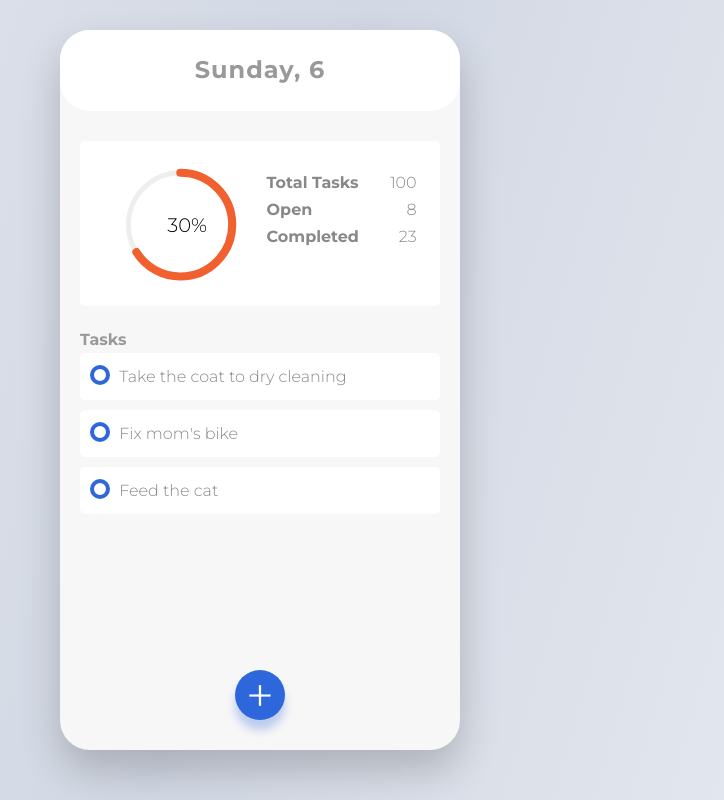
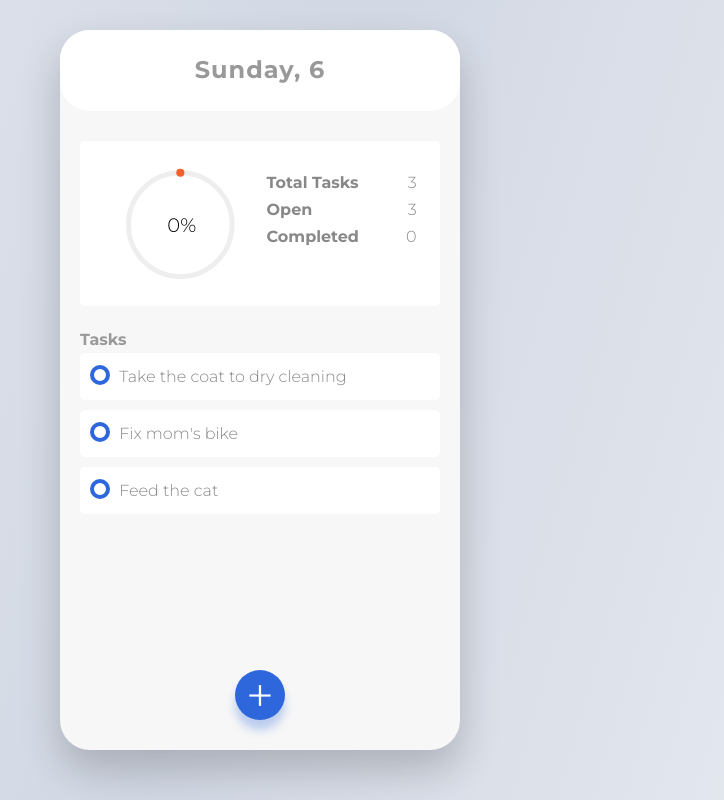
Before and after one commit to flyingwip/todos, a React (Create React App) app: page / in a window 1280 px wide. Shown: the whole page, without its empty margins (380-1104 px from the left). Built offline with nearby package versions, Linux system fonts and the light colour scheme.

Commit message:
add dynamic stats

```diff
--- a/src/components/App.js
+++ b/src/components/App.js
@@ -1,7 +1,7 @@
 import React from 'react'
 // import Footer from './Footer'
 import AddTodo from '../containers/AddTodo'
-import Summary from '../components/Summary'
+import SummaryLink from '../containers/SummaryLink'
 import VisibleTodoList from '../containers/VisibleTodoList'
 import PlusLink from '../containers/PlusLink'
 
@@ -14,7 +14,7 @@ const App = () => {
                 {today.toLocaleDateString('en-US', { weekday: 'long' })},{' '}
                 {today.getDate()}
             </h2>
-            <Summary />
+            <SummaryLink />
             <AddTodo />
             <VisibleTodoList />
             <PlusLink />
--- a/src/components/Summary.js
+++ b/src/components/Summary.js
@@ -1,27 +1,49 @@
 import React from 'react'
 
-const Summary = () => {
+const Summary = ({ todos }) => {
+    const completed = todos.filter((t) => t.completed).length
+    let percentage = 0
+    if (completed > 0) {
+        percentage = Math.round(
+            (todos.filter((t) => t.completed).length / todos.length) * 100
+        )
+    }
+    // console.log(percentage)
+    let blaat = `${percentage}, 100`
+
+    console.log(blaat)
+
+    // console.log(todos.length)
+    // console.log(todos.filter((t) => t.completed).length)
+
     return (
         <div className="summary">
             <div className="summary__container">
                 <div className="summary__col">
                     <div className="summary__graph">
-                        <svg viewBox="0 0 45 45" className="circular-chart">
+                        <svg
+                            viewBox="0 0 45 45"
+                            className="summary__circular-chart"
+                        >
                             <path
-                                className="circle-bg"
+                                className="summary__circle-bg"
                                 d="M18 2.0845
                                 a 15.9155 15.9155 0 0 1 0 31.831
                                  a 15.9155 15.9155 0 0 1 0 -31.831"
                             />
                             <path
-                                className="circle"
-                                strokeDasharray="66, 100"
+                                className="summary__circle"
+                                strokeDasharray={blaat}
                                 d="M18 2.0845
                                 a 15.9155 15.9155 0 0 1 0 31.831
                                 a 15.9155 15.9155 0 0 1 0 -31.831"
                             />
-                            <text x="14" y="20.35" className="percentage">
-                                30%
+                            <text
+                                x="14"
+                                y="20.35"
+                                className="summary__percentage"
+                            >
+                                {percentage}%
                             </text>
                         </svg>
                     </div>
@@ -31,15 +53,22 @@ const Summary = () => {
                         <ul>
                             <li>
                                 <span className="description">Total Tasks</span>
-                                <span className="number">100</span>
+                                <span className="number">{todos.length}</span>
                             </li>
                             <li>
                                 <span className="description">Open</span>
-                                <span className="number">8</span>
+                                <span className="number">
+                                    {todos.filter((t) => !t.completed).length}
+                                </span>
                             </li>
                             <li>
                                 <span className="description">Completed</span>
-                                <span className="number">23</span>
+                                <span className="number">
+                                    {' '}
+                                    {
+                                        todos.filter((t) => t.completed).length
+                                    }{' '}
+                                </span>
                             </li>
                         </ul>
                     </div>
--- /dev/null
+++ b/src/containers/SummaryLink.js
@@ -0,0 +1,6 @@
+import { connect } from 'react-redux'
+import Summary from '../components/Summary'
+
+const mapStateToProps = (state) => ({ todos: state.todos })
+
+export default connect(mapStateToProps)(Summary)
--- a/src/sass/components/_summary.scss
+++ b/src/sass/components/_summary.scss
@@ -24,28 +24,31 @@
         padding: 1rem;
     }
 
-    .circular-chart {
+    &__circular-chart {
         position: relative;
         left: 65%;
         transform: translateX(-50%);
     }
 
-    .circle-bg {
+    &__circle-bg {
         fill: none;
         stroke: #eee;
         stroke-width: 0.15rem;
     }
 
-    .circle {
+    &__circle {
         fill: none;
         stroke: $color-tertairy-dark;
         stroke-width: 0.25rem;
         stroke-linecap: round;
+        animation: progress 1s ease-out forwards;
+        // backface-visibility: hidden;
     }
 
-    .percentage {
+    &__percentage {
         font-weight: 300;
         font-size: 0.6rem;
+        background-color: pink;
     }
 
     &__list {
```
Also changed, not shown: 1 other file (tests, documents, lock files or other folders).
